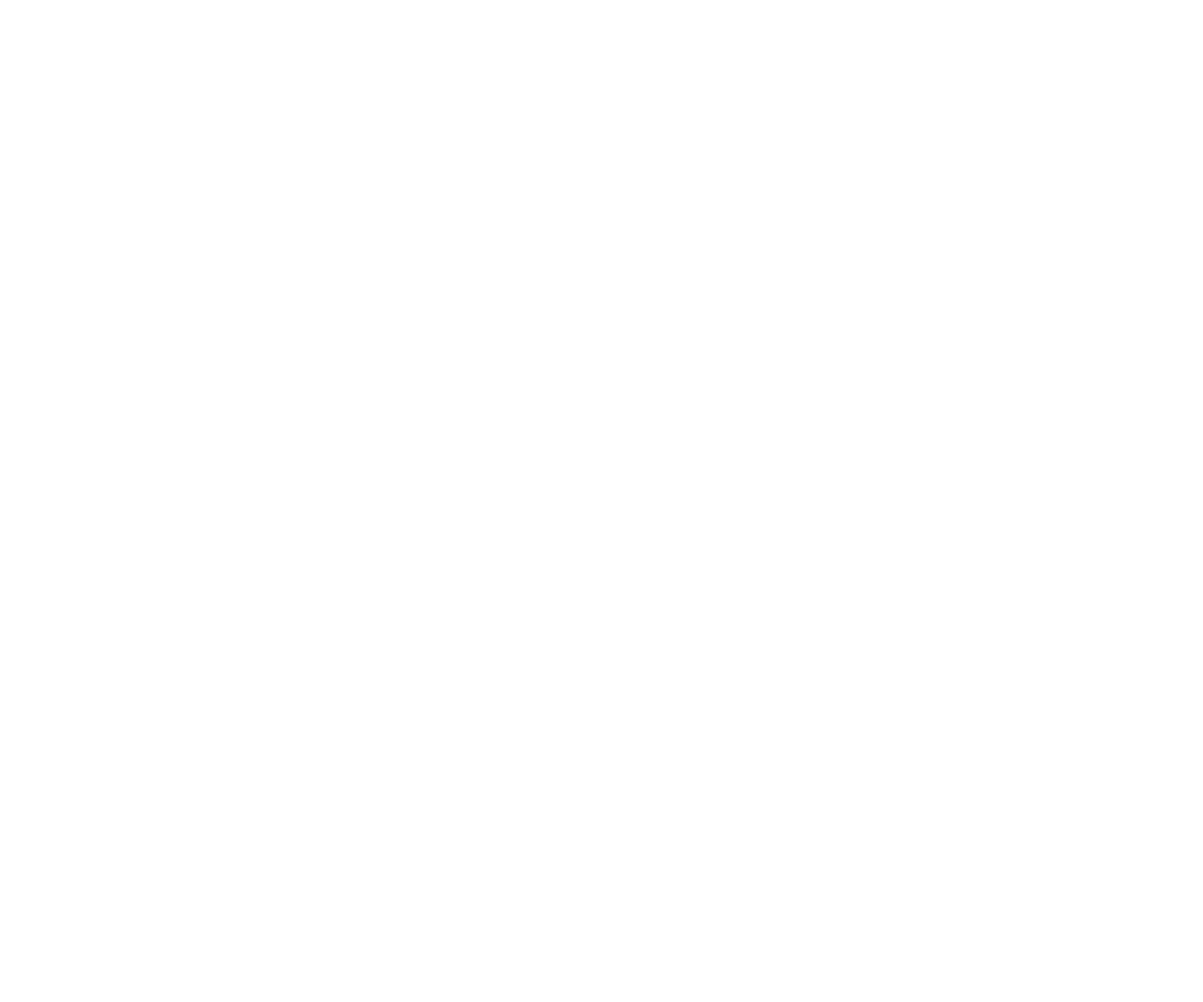
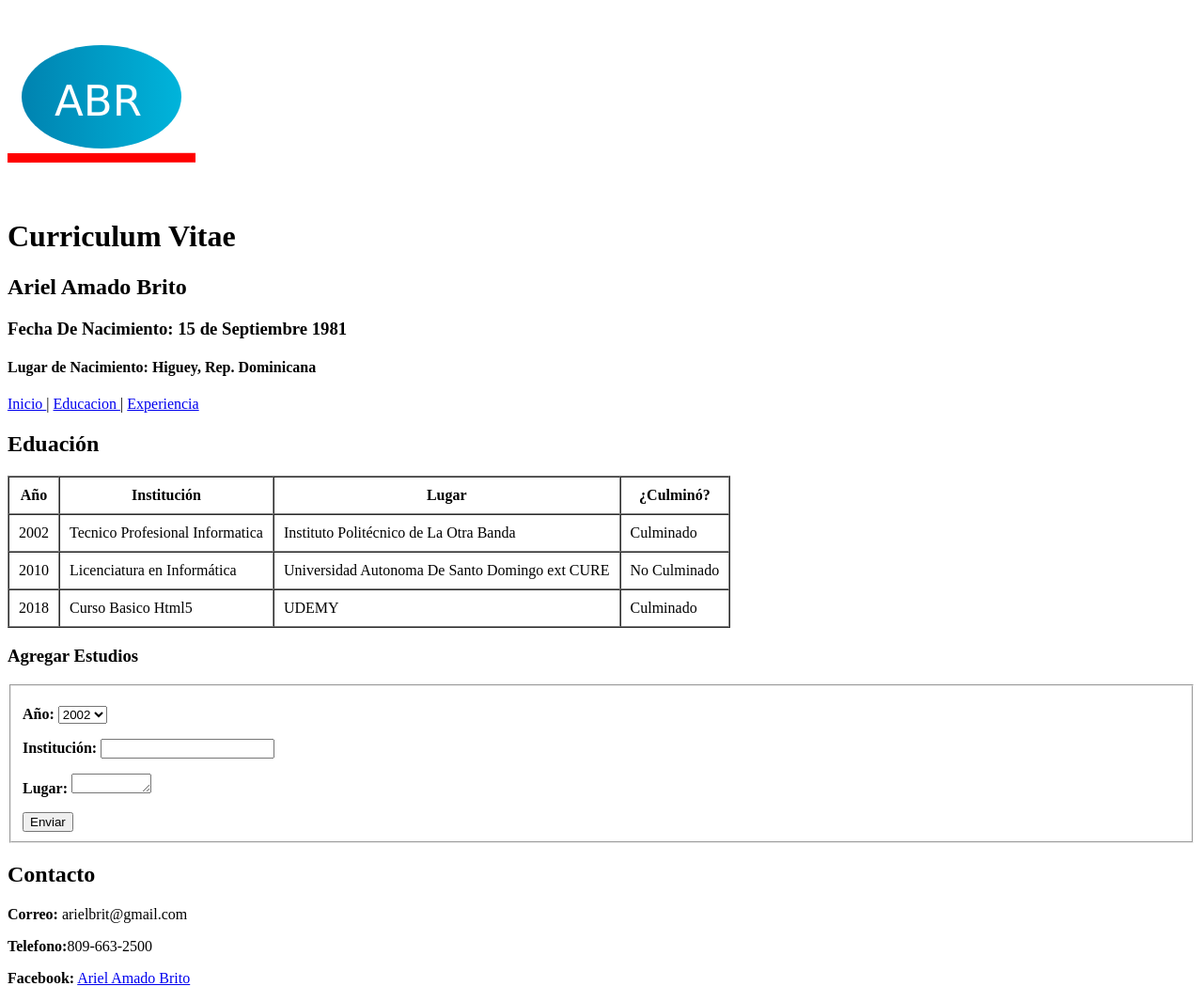
Before and after one commit to arielbrito/hojadevidadigital, a plain HTML site: page educacion.html in a window 1280 px wide. Shown: the whole page at 94% size. Before the commit the page ends 800 px from the top, so only its background shows below. Drawn offline with Linux system fonts and the light colour scheme.

Commit message:
Curriculum vitae 1.1

```diff
--- a/educacion.html
+++ b/educacion.html
@@ -0,0 +1,98 @@
+<!DOCTYPE html>
+<html lang="en" dir="ltr">
+  <head>
+    <meta charset="utf-8">
+    <meta name="viewport" content="width=device-width, user-scalable=no">
+    <title>Hoja de Vida Digital</title>
+  </head>
+  <body>
+    <header>
+      <div class="LOGO">
+        <svg height="200" width="200">
+          <defs>
+            <linearGradient id="grad3" x1="0%" y1="0%" x2="100%" y2="0%">
+              <stop offset="0%" style="stop-color:rgb(0,131,176); stop-opacity:1"/>
+              <stop offset="100%" style="stop-color:rgb(0,180,219); stop-opacity:1"/>
+            </linearGradient>
+          </defs>
+          <ellipse cx="100" cy="95" rx="85" ry="55" fill="url(#grad3)"/>
+          <text fill="#ffffff" font-size="45" font-family="Verdana" x="50" y="115">ABR</text>
+          <path stroke="red" d="M-100 160 8500 150" stroke-width="10"/>
+        </svg>
+      </div>
+      <h1>Curriculum Vitae </h1>
+      <h2>Ariel Amado Brito</h2>
+      <h3>Fecha De Nacimiento: 15 de Septiembre 1981</h3>
+      <h4>Lugar de Nacimiento: Higuey, Rep. Dominicana</h4>
+    </header>
+    <nav>
+      <p>
+        <a href="index.html">Inicio </a> |
+        <a href="educacion.html">Educacion </a>|
+        <a href="experiencia.html">Experiencia </a>
+      </p>
+    </nav>
+    <section>
+      <h1>Eduación</h1>
+      <article>
+        <table border="1" cellpadding="10" cellspacing="0">
+          <tr>
+            <th>Año</th>
+            <th>Institución</th>
+            <th>Lugar</th>
+            <th>¿Culminó?</th>
+          </tr>
+          <tr>
+            <td>2002</td>
+            <td>Tecnico Profesional Informatica</td>
+            <td>Instituto Politécnico de La Otra Banda</td>
+            <td>Culminado</td>
+          </tr>
+          <tr>
+            <td>2010</td>
+            <td>Licenciatura en Informática</td>
+            <td>Universidad Autonoma De Santo Domingo ext CURE</td>
+            <td>No Culminado</td>
+          </tr>
+          <tr>
+            <td>2018</td>
+            <td>Curso Basico Html5</td>
+            <td>UDEMY</td>
+            <td>Culminado</td>
+          </tr>
+        </table>
+      </article>
+      <article >
+        <h1>Agregar Estudios</h1>
+        <form autocomplete="on" >
+          <fieldset>
+            <p>
+              <label for="ano"> <strong>Año:</strong></label>
+              <select class="año" name="ano">
+                <option value="2002">2002</option>
+                <option value="2008">2008</option>
+                <option value="2010">2010</option>
+                <option value="2012">2012</option>
+                <option value="2016">2016</option>
+              </select>
+            </p>
+            <p>
+              <label for="int"><strong>Institución:</strong></label>
+              <input type="text" name="int" required>
+            </p>
+            <p>
+              <label for="lugar"><strong>Lugar:</strong></label>
+              <textarea name="lugar" rows="1" cols="8" required></textarea>
+            </p>
+            <input type="button" name="enviar" value="Enviar">
+          </fieldset>
+        </form>
+      </article>
+    </section>
+    <footer>
+      <h2>Contacto</h2>
+      <p><strong>Correo:</strong> arielbrit@gmail.com</p>
+      <p><strong>Telefono:</strong>809-663-2500 </p>
+      <p><strong> Facebook:</strong> <a href="https://www.facebook.com/arielamado.britorivera">Ariel Amado Brito </a></p>
+    </footer>
+</body>
```
Also changed, not shown: index.html (+1 -2 lines), github_url.txt (added).
